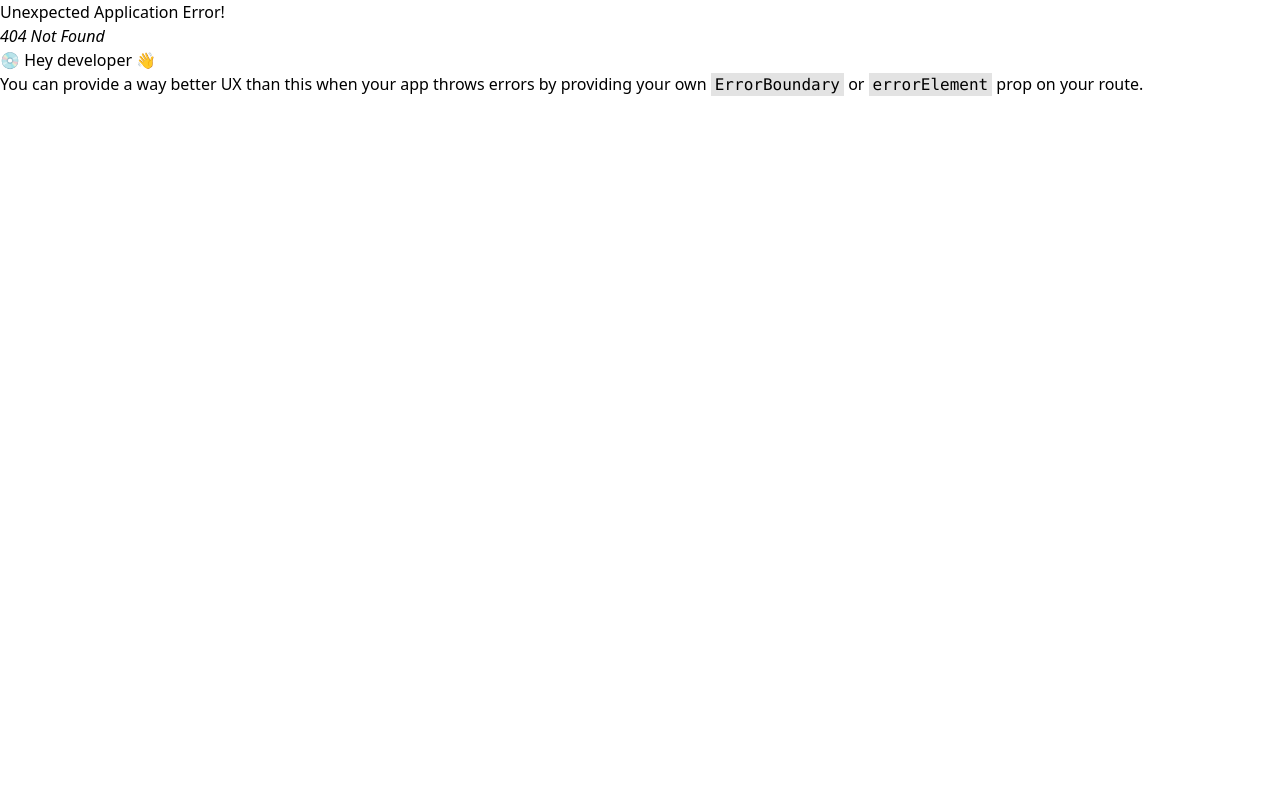
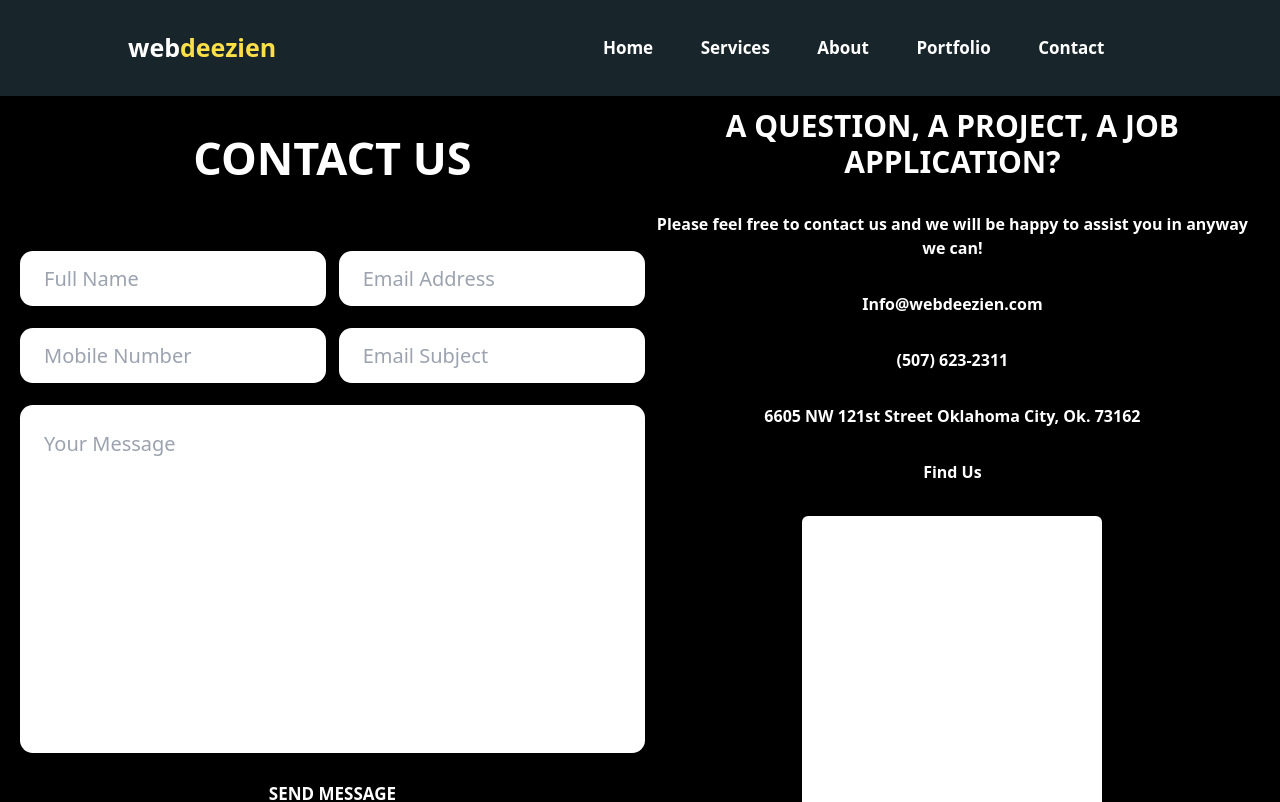
Before and after one commit to HasanCoder66/Real-Time-Project, a React (Vite) app in the folder my-project/: page /Contact in a window 1280 px wide. Before the commit this address had no page. Shown: the top 802 px of the page. Built offline with nearby package versions, Linux system fonts and the light colour scheme.

Commit message:
contact page done location remaining

```diff
--- a/my-project/src/Components/AboutCmp/AboutCmp.css
+++ /dev/null
@@ -1,18 +0,0 @@
-about-page {
-    max-width: 800px;
-    margin: 0 auto;
-    padding: 20px;
-  }
-
-  h1 {
-    font-size: 24px;
-    color: #333;
-  }
-
-  p {
-    font-size: 16px;
-    color: #666;
-  }
-  .text {
-    text-align: justify;
-  }
--- a/my-project/src/Components/AboutCmp/AboutCmp.jsx
+++ b/my-project/src/Components/AboutCmp/AboutCmp.jsx
@@ -1,56 +1,36 @@
-// import React from "react";
-// import AboutImg from "../AboutImg/AboutImg";
+import React from "react";
+import AboutImg from "../AboutImg/AboutImg";
 
-// const AboutCmp = () => {
-//   return (
-//     <>
-//       <div className="text-center w-[100%]  bg-[#142125] p-[5rem]">
-//         <div className="flex justify-evenly items-center sm:flex-col md:flex-row space-y-6 md:space-y-0 md:flex md:gap-6 lg:items-center lg:gap-12 ">
-//           <div className="md:7/12 lg:w-6/12">
-//             <h2 className="text-2xl text-white font-bold md:text-4xl">
-//               <span className="text-yellow-400">About</span> webdeezien
-//             </h2>
-//             <p className="text mt-6 text-white text-center">
-//               WEB DESIGN COMPANY IN NEW YORK CITY FOCUSED ON YOUR BUSINESS
-//               GROWTH
-//             </p>
-//             <p className="text mt-6 text-white text-center">
-//             Catering startups and enterprises with the best UX, UI, and localization!
-//             </p>
-//             <p className="text mt-6 text-white text-center">
-//             We are an award-winning digital marketing agency in NYC, delivering excellent results and exceeding clients' expectations by creating top-notch online experiences. Our proficiency ensures to pull off the most aesthetically stunning and navigation-friendly websites. We are responsible for planning, researching, visualizing, and coding websites. The business goals can align with our creativity and innovation by combining text, images, videos, and graphics.
-//             </p>
-//             <p className="text mt-6 text-white text-center">
-//             Contact the best web design company in New York to channel our energy for increased leads and boosting sales. We use our expertise to push the boundaries of the modern-day and guarantee that your website ends up well-optimized and glitch-free.
-//             </p>
-//           </div>
-//           <div className="">
-//             <AboutImg />
-//           </div>
-//         </div>
-//       </div>
-//       {/* <div className="about-page text-center w-full h-[88vh] bg-[#142125]">
-//         <div className="py-16 ">
-//           <div className="container m-auto px-6 text-[#2c2e48] md:px-12 xl:px-6">
-//             <div className="space-y-6 md:space-y-0 md:flex md:gap-6 lg:items-center lg:gap-12">
-//             <AboutImg />
-//               <div className="md:7/12 lg:w-6/12">
-//                 <h2 className="text-2xl text-[#59c174] font-bold md:text-4xl">
-//                   About Branding Hopes asdfsadfsd
-//                 </h2>
-//                 <p className="text mt-6 text-[#2c2e48] text-center">
-//                   At Branding Hopes, we are more than just a digital marketing
-//                   agency – we are your partners in success. With a passion for
-//                   creativity and a drive for results, we are dedicated to
-//                   helping businesses like yours thrive in the digital age.
-//                 </p>
-//               </div>
-//             </div>
-//           </div>
-//         </div>
-//       </div> */}
-//     </>
-//   );
-// };
+const AboutCmp = () => {
+  return (
+    <>
+      <div className="text-center w-[100%]  p-[5rem] mt-[1rem]">
+        <div className="flex justify-evenly items-center sm:flex-col md:flex-row space-y-6 md:space-y-0 md:flex md:gap-6 lg:items-center lg:gap-12 ">
+          <div className="md:7/12 lg:w-6/12">
+            <h2 className="text-2xl text-black font-bold md:text-4xl">
+              <span className="text-yellow-400">About</span> webdeezien
+            </h2>
+            <p className="text mt-6 text-black text-center">
+              WEB DEEZIEN COMPANY IN NEW YORK CITY FOCUSED ON YOUR BUSINESS
+              GROWTH
+            </p>
+            <p className="text mt-6 text-black text-center">
+            Catering startups and enterprisesblack with the best UX, UI, and localization!
+            </p>
+            <p className="text mt-6 text-black text-center">
+            We are an award-winning digital marketing agency in NYC, delivering excellent results and exceeding clients' expectations by creating top-notch online experiences. Our proficiency ensures to pull off the most aesthetically stunning and navigation-friendly websites. We are responsible for planning, researching, visualizing, and coding websites. The business goals can align with our creativity and innovation by combining text, images, videos, and graphics.
+            </p>
+            <p className="text mt-6 text-black text-center">
+            Contact the best web design company in New York to channel our energy for increased leads and boosting sales. We use our expertise to push the boundaries of the modern-day and guarantee that your website ends up well-optimized and glitch-free.
+            </p>
+          </div>
+          <div className="">
+            <AboutImg />
+          </div>
+        </div>
+      </div>
+    </>
+  );
+};
 
-// export default AboutCmp;
+export default AboutCmp;
--- a/my-project/src/Components/Button/ButtonTwo.css
+++ b/my-project/src/Components/Button/ButtonTwo.css
@@ -1,5 +1,5 @@
 .btn {
-  color: green;
+  color: white;
   text-transform: uppercase;
   text-decoration: none;
   width: 100%;
@@ -14,7 +14,7 @@
 }
 
 .btn:hover {
-  color: greenyellow;
+  color: yellow;
   border: 2px solid yellow;
 }
 
@@ -26,7 +26,7 @@
   top: 0;
   left: -40px;
   transform: skewX(45deg);
-  background-color: yellow;
+  background-color: white;
   z-index: -1;
   transition: all 1s;
 }
--- /dev/null
+++ b/my-project/src/Components/ContactCmp/ContactCmp.css
@@ -0,0 +1,95 @@
+@import url("https://fonts.googleapis.com/css2?family=poppins:wght@300;400;500;600;700;800;900&display=swap");
+
+/* All Css Portion    */
+
+/* home css  */
+
+* {
+  margin: 0;
+  padding: 0;
+  box-sizing: border-box;
+  text-decoration: none;
+  border: none;
+  outline: none;
+  scroll-behavior: smooth;
+  /* font-family: Arial, Helvetica, sans-serif; */
+}
+
+:root {
+  --body-color: #232323;
+  --body: #fff;
+  --main-color: black;
+}
+
+html {
+  /* font-size: 64.5%; */
+  overflow-x: hidden;
+}
+
+/* Contact css  */
+.contact {
+  background: var(--main-color);
+}
+
+.contact h2 {
+  color: var(--body);
+  margin-bottom: 3rem;
+}
+
+.contact form {
+  max-width: 50rem;
+  text-align: center;
+}
+
+.contact form .input-box {
+    display: flex;
+    font-size: 25px;
+  justify-content: space-between;
+  flex-wrap: wrap;
+}
+
+.contact form .input-box input,
+.contact form textarea {
+  width: 100%;
+  padding: 1.5rem;
+  font-size: 1.6rem;
+  color: var(--text-color);
+  background-color: white;
+  border-radius: 0.8rem;
+  margin: 0.7rem 0;
+}
+
+.contact form .input-box input {
+    height: 55px;
+  width: 49%;
+  font-size: 20px;
+}
+
+.contact form textarea {
+  resize: none;
+  font-size: 20px;
+}
+
+.contact form .btn {
+  /* margin-top: 2rem; */
+  cursor: pointer;
+}
+
+/* BreakPoints */
+
+@media (max-width: 991px) {
+  .contact {
+    min-height: auto;
+  }
+}
+
+@media (max-width: 600px) {
+  .contact form .input-box input {
+    width: 100%;
+  }
+}
+@media (max-width: 450px) {
+  .contact form .input-box input {
+    width: 100%;
+  }
+}
--- /dev/null
+++ b/my-project/src/Components/ContactCmp/ContactCmp.jsx
@@ -0,0 +1,41 @@
+import React from 'react'
+import './ContactCmp.css'
+const ContactCmp = () => {
+  return (
+    <div className='flex justify-evenly w-full md-flex-row mt-[4.5rem] bg-black p-[20px] sm:flex-row flex-col'>
+    <div className="contact  " id="contact">
+    <h2 className="heading pt-[2rem]">
+        Contact Us
+    </h2>
+    <form action="" className='from'>
+        <div className="input-box">
+            <input type="text" placeholder="Full Name" />
+            <input type="email" placeholder="Email Address" />
+        </div>
+
+        <div className="input-box">
+            <input type="number" placeholder="Mobile Number "/>
+            <input type="text" placeholder="Email Subject"/>
+        </div>
+        <textarea name="" id="" cols="30" rows="10" placeholder="Your Message"></textarea>
+        <input type="submit" value="send Message" className="btn mb-[1rem]"/>
+    </form>
+</div>
+<div className=' bg-black text-center  flex justify-center items-center'>
+    <div>
+        <h2 className='text-3xl font-bold uppercase text-white mb-[2rem]'>
+        A question, a project, a job application?
+        </h2>
+    <p  className='text-1xl font-semibold  text-white mb-[2rem] overflow-hidden'>Please feel free to contact us and we will be happy to assist you in anyway we can!</p>
+   <p  className='text-1xl font-semibold  text-white mb-[2rem] overflow-auto'>Info@webdeezien.com</p>
+   <p  className='text-1xl font-semibold  text-white mb-[2rem]'>(507) 623-2311</p>
+   <p  className='text-1xl font-semibold  text-white mb-[2rem] overflow-auto'>6605 NW 121st Street Oklahoma City, Ok. 73162</p>
+   <p  className='text-1xl font-semibold  text-white mb-[2rem]'>Find Us</p>
+   <div className='bg-white w-[300px] h-[300px] mx-auto rounded-md'></div>
+    </div>
+</div>
+</div>
+  )
+}
+
+export default ContactCmp
--- a/my-project/src/Components/MobileNav/MobileNav.jsx
+++ b/my-project/src/Components/MobileNav/MobileNav.jsx
@@ -1,12 +1,6 @@
 import React from 'react'
 import { XMarkIcon } from "@heroicons/react/20/solid";
 
-// interface Props {
-//   nav: boolean;
-//   closeNav: () => void;
-// }
-
-// :Props
 const MobileNav = ({ nav, closeNav }) => {
   // const navAnimated = nav? 'block' : 'hidden'
   const navAnimated = nav ? 'translate-x-0' : 'translate-x-[-100%]'
--- a/my-project/src/Components/Nav/Nav.jsx
+++ b/my-project/src/Components/Nav/Nav.jsx
@@ -1,31 +1,41 @@
-import { Bars3Icon } from '@heroicons/react/16/solid'
-import React from 'react'
-import '../../App.css'
-
+import { Bars3Icon } from "@heroicons/react/16/solid";
+import React from "react";
+import "../../App.css";
+import {Link} from "react-router-dom";
 
 const Nav = ({ openNav }) => {
-
   return (
-        <div className='w-[100%] fixed z-[10000] top-0 h-[12vh] bg-[#18252b] shadow-md'>
-            <div className='flex items-center justify-between w-[80%] mx-auto h-[100%]' >
-                <h1 className='flex-[0.6] cursor-pointer text-[25px] font-bold text-white ' >
+    <div className="w-[100%] fixed z-[10000] top-0 h-[12vh] bg-[#18252b] shadow-md">
+      <div className="flex items-center justify-between w-[80%] mx-auto h-[100%]">
+        <h1 className="flex-[0.6] cursor-pointer text-[25px] font-bold text-white ">
           web
-                    <span className='text-yellow-300 text-[25px] hover:text-[#34afa9]'>
+          <span className="text-yellow-300 text-[25px] hover:text-[#34afa9]">
             deezien
           </span>
         </h1>
-                <div className='nav-link' >Home</div>
-                <div className='nav-link' >Service</div>
-                <div className='nav-link' >About</div>
-                <div className='nav-link' >Portfolio</div>
-                <div className='nav-link' >Contact</div>
-                <div className='nav-link' >Toll Free</div>
+        <Link to="/">
+          <div className="nav-link">Home</div>
+        </Link>
+        <Link>
+          <div className="nav-link">Services</div>
+        </Link>
+
+        <Link to='/about'>
+          <div className="nav-link">About</div>
+        </Link>
+        <Link>
+          <div className="nav-link">Portfolio</div>
+        </Link>
+        <Link to='/Contact'>
+          <div className="nav-link">Contact</div>
+        </Link>
+        {/* <div className="nav-link">Toll Free</div> */}
         <div onClick={openNav}>
-                    <Bars3Icon className='w-[2rem] md:hidden h-[2rem] text-yellow-300 cursor-pointer ' />
+          <Bars3Icon className="w-[2rem] md:hidden h-[2rem] text-yellow-300 cursor-pointer " />
         </div>
       </div>
     </div>
-    )
-}
+  );
+};
 
-export default Nav
+export default Nav;
--- a/my-project/src/Components/WeSpecialize/WeSpecialize.jsx
+++ b/my-project/src/Components/WeSpecialize/WeSpecialize.jsx
@@ -5,7 +5,7 @@ const WeSpecialize = () => {
   return (
     <div className=' bg-[#34afa9] pt-[2rem]'>
         <div>
-            <h1 className='text-center font-bold text-3xl text-white'>Working On</h1>
+            <h1 className='text-center font-bold text-3xl text-white mb-[1rem] mt-[2rem]'>Working On</h1>
             <h1 className='text-center font-bold text-6xl text-white'>WE SPECIALIZE IN VARIOUS CMS</h1>
         </div>
         <div className='flex  justify-evenly flex-wrap gap-5 p-[50px]'>
--- /dev/null
+++ b/my-project/src/Pages/AboutPage/About.jsx
@@ -0,0 +1,12 @@
+import React from 'react'
+import AboutCmp from '../../Components/AboutCmp/AboutCmp'
+
+const About = () => {
+  return (
+    <div>
+        <AboutCmp />
+    </div>
+  )
+}
+
+export default About
--- /dev/null
+++ b/my-project/src/Pages/ContactPage/ContactPage.jsx
@@ -0,0 +1,12 @@
+import React from 'react'
+import ContactCmp from '../../Components/ContactCmp/ContactCmp'
+
+const ContactPage = () => {
+  return (
+    <div>
+        <ContactCmp />
+    </div>
+  )
+}
+
+export default ContactPage
```
Also changed, not shown: my-project/src/App.jsx (+9 -5 lines), my-project/src/App.css (line endings or trailing spaces). Lines whose indentation alone changed are shown as unchanged.
